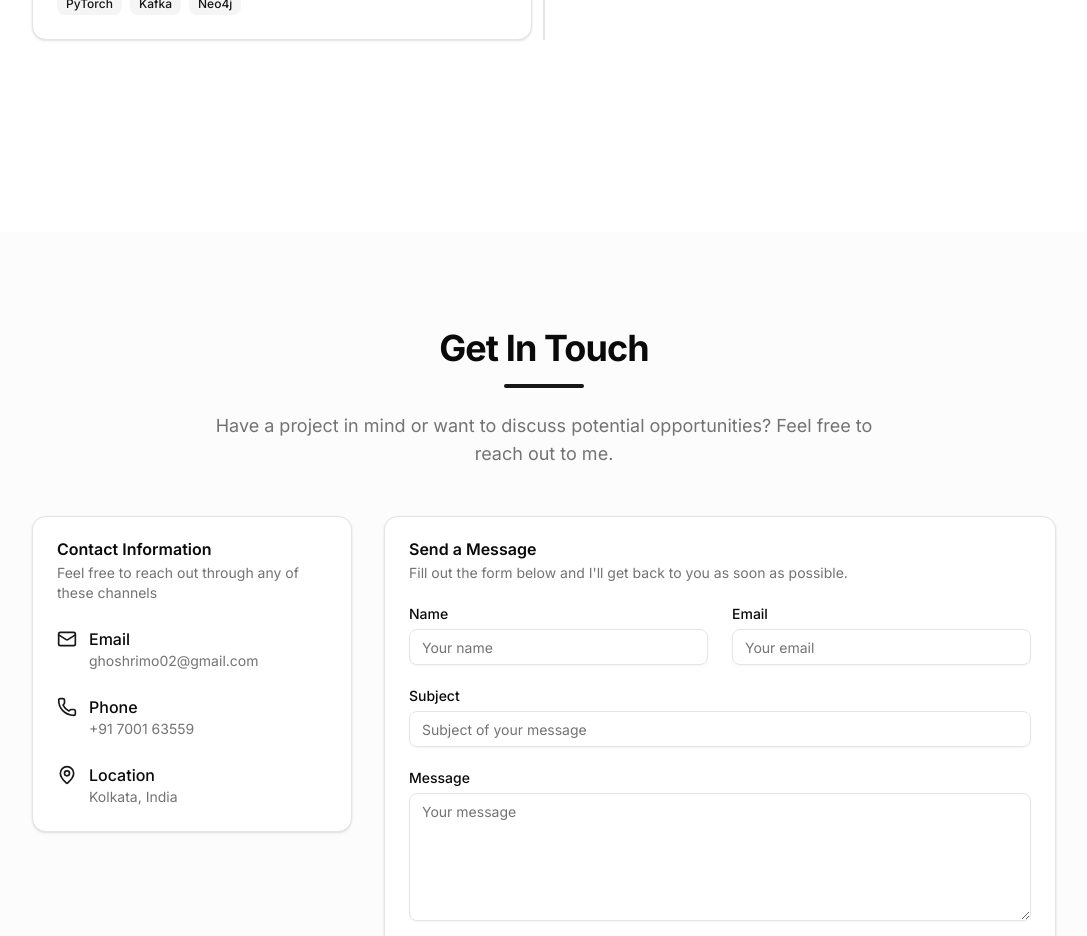
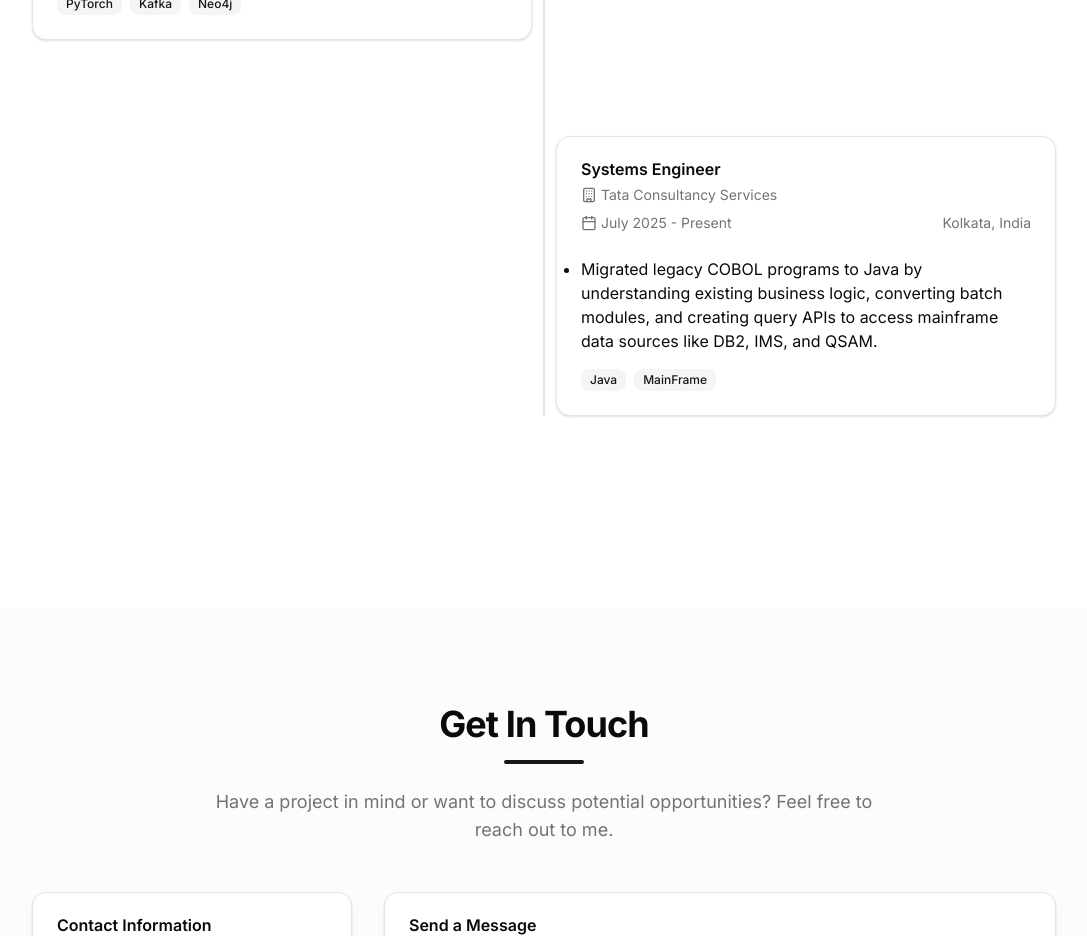
Before and after one commit to rimo02/My-Portfolio, a Next.js app: page / in a window 1280 px wide. Shown: the part 5420-6356 px from the top of the page, without its empty margins (96-1183 px from the left). Built offline with nearby package versions, Linux system fonts and the light colour scheme.

Commit message:
Add new experience entry for Systems Engineer role

```diff
--- a/components/sections/experience.tsx
+++ b/components/sections/experience.tsx
@@ -17,6 +17,17 @@ const experiences = [
             "Built a graph-based recommendation module with Neo4j to identify complementary products, enhancing cross-selling opportunities and increasing average order value"
         ],
         technologies: ["PyTorch", "Kafka", "Neo4j"]
+    },
+    {
+        id: 2,
+        title: "Systems Engineer",
+        company: "Tata Consultancy Services",
+        duration: "July 2025 - Present",
+        location: "Kolkata, India",
+        description: [
+            "Migrated legacy COBOL programs to Java by understanding existing business logic, converting batch modules, and creating query APIs to access mainframe data sources like DB2, IMS, and QSAM.",
+        ],
+        technologies: ["Java", "MainFrame"]
     },
 ];
 
```
